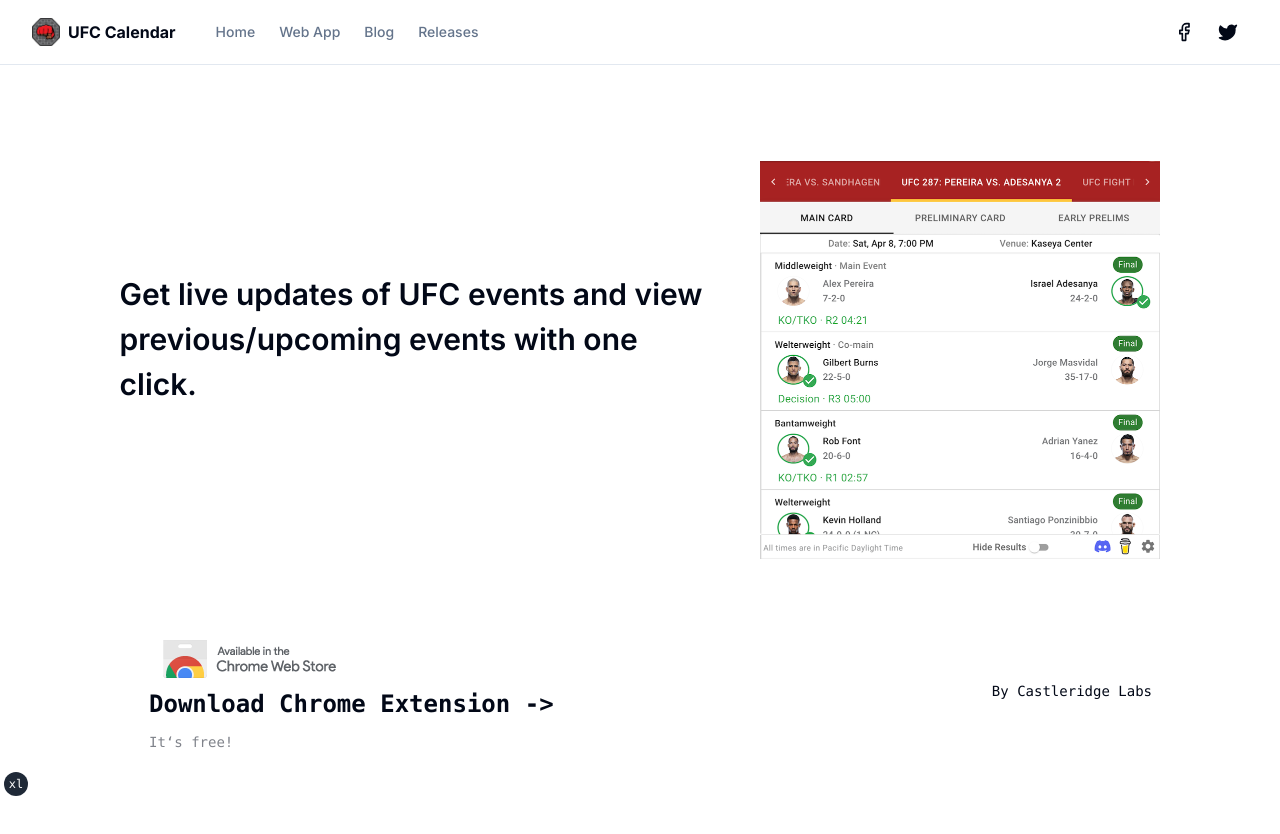
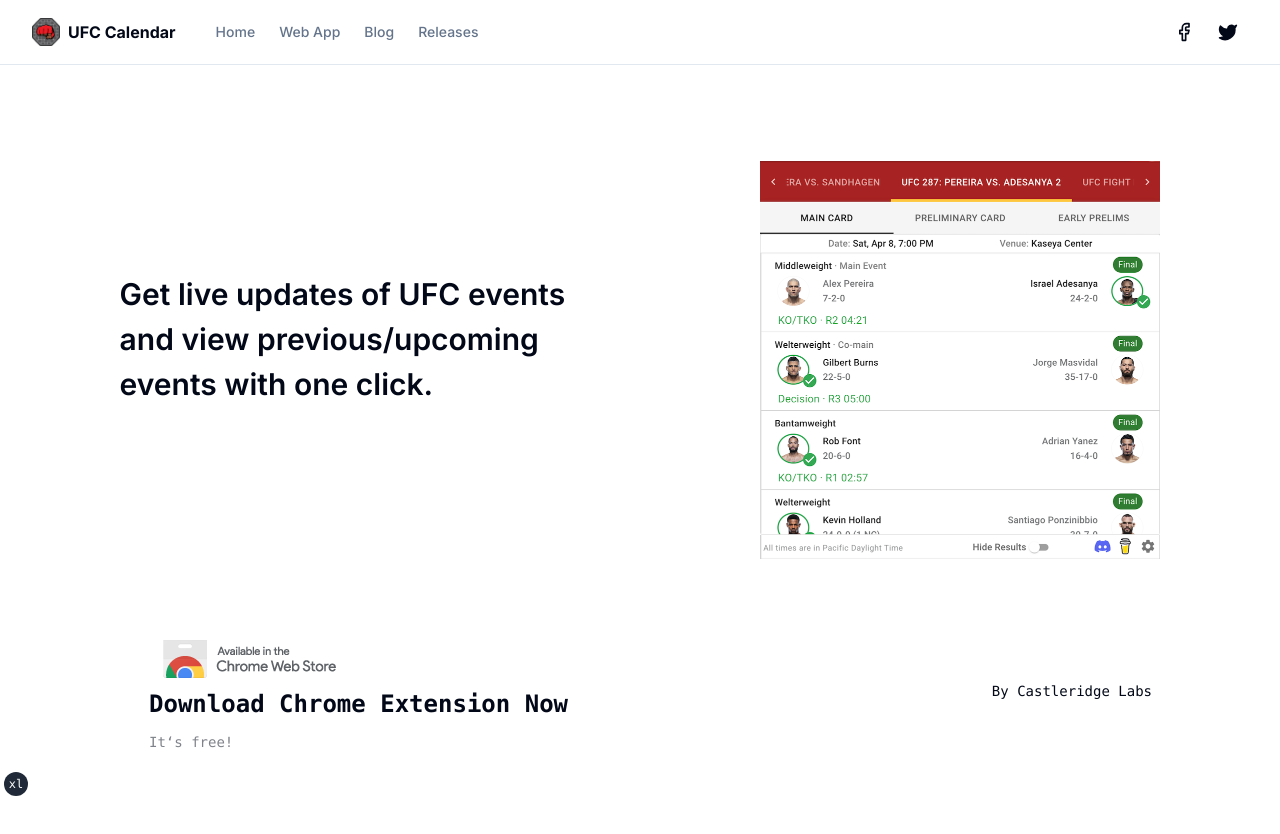
Before and after one commit to Castleridge-Labs/castleridge-labs.github.io, a Next.js app: page / in a window 1280 px wide. Shown: the top 834 px of the page. Built offline with nearby package versions, Linux system fonts and the light colour scheme.

Commit message:
change button for download chrome ext

```diff
--- a/app/page.tsx
+++ b/app/page.tsx
@@ -4,7 +4,7 @@
   return (
     <main className="flex min-h-screen flex-col items-center justify-between p-8 md:p-24">
       <div className="w-full md:flex md:justify-around place-items-center z-[-1]">
-        <p className="w-full md:max-w-[30ch] font-semibold mb-10 text-[min(10vw,30px)]">
+        <p className="text-balance w-full md:max-w-[30ch] font-semibold mb-10 text-[min(10vw,30px)]">
           Get live updates of UFC events and view previous/upcoming events with
           one click.
         </p>
@@ -34,10 +34,7 @@
               height={56}
             />
             <h2 className={`mb-3 text-2xl font-semibold`}>
-              Download Chrome Extension{" "}
-              <span className="inline-block transition-transform group-hover:translate-x-1 motion-reduce:transform-none">
-                -&gt;
-              </span>
+              Download Chrome Extension Now
             </h2>
             <p className={`m-0 max-w-[30ch] text-sm opacity-50`}>
               It&lsquo;s free!
--- a/package.json
+++ b/package.json
@@ -21,7 +21,7 @@
     "autoprefixer": "10.4.14",
     "class-variance-authority": "^0.7.0",
     "clsx": "^2.0.0",
-    "eslint": "8.45.0",
+    "eslint": "8.46.0",
     "eslint-config-next": "13.4.12",
     "lucide-react": "^0.263.1",
     "next": "13.4.12",
```
Also changed, not shown: 1 other file (tests, documents, lock files or other folders).
